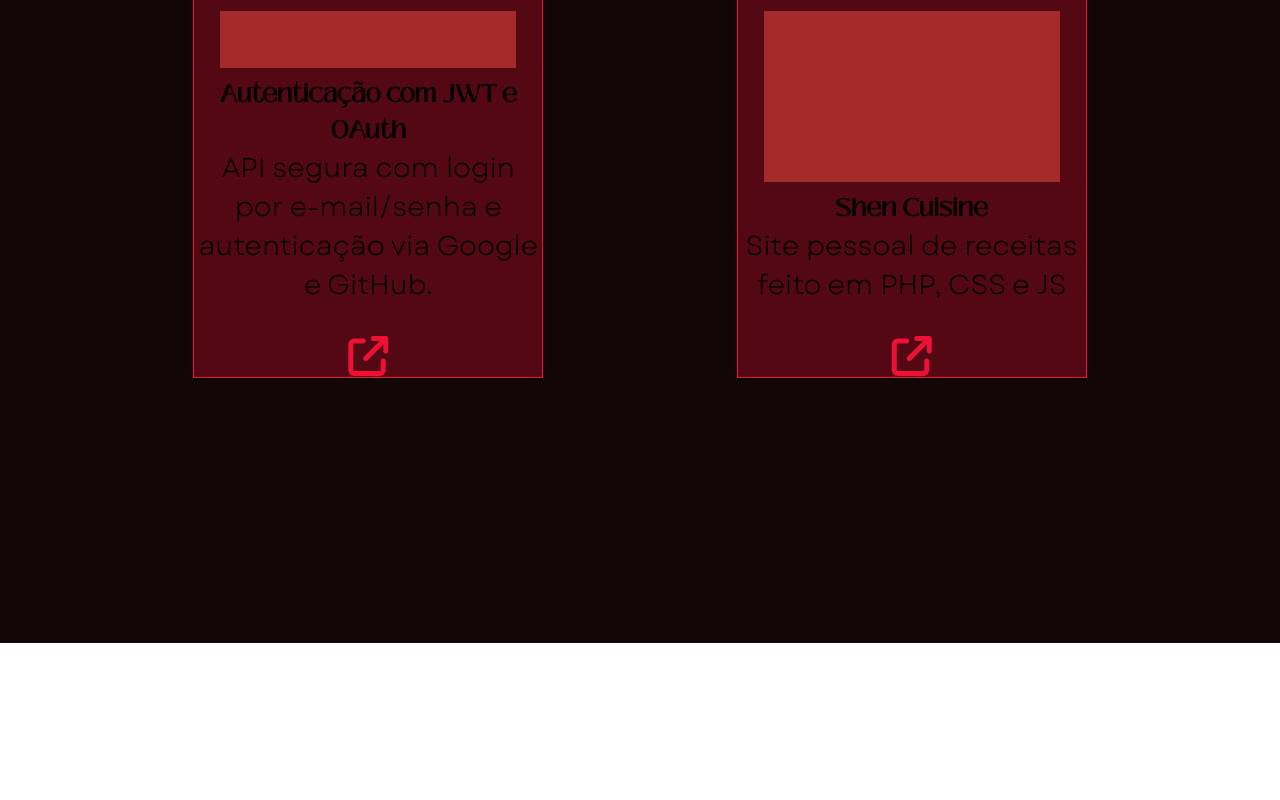
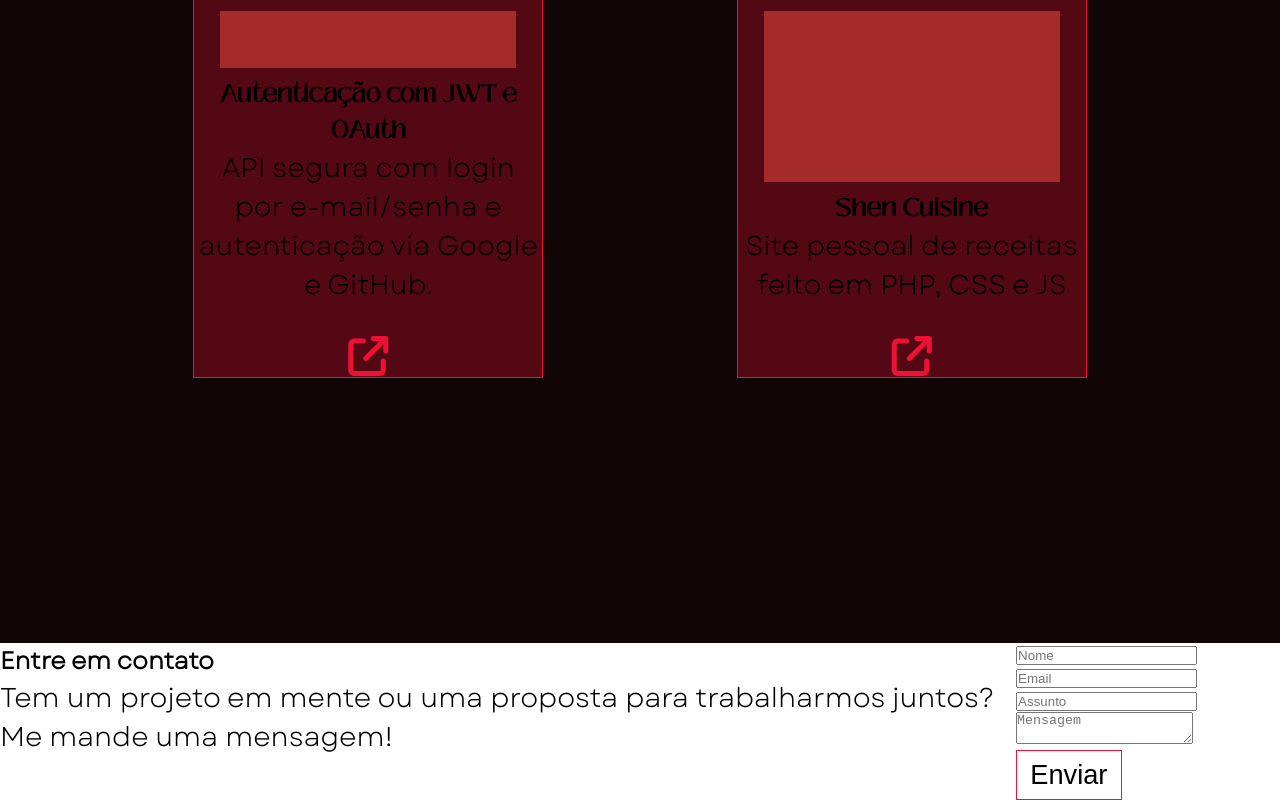
Before and after one commit to niellegs/Portfolio, a React (Vite) app in the folder portfolio/: page / in a window 1280 px wide. Shown: the part 2752-3552 px from the top of the page. Before the commit the page ends 3395 px from the top, so only its background shows below. Built offline with nearby package versions, Linux system fonts and the light colour scheme.

Commit message:
add - logica formulario

```diff
--- /dev/null
+++ b/portfolio/src/Components/Contact/Contact.tsx
@@ -0,0 +1,123 @@
+import { useState, useEffect } from "react";
+import "./Contact.css";
+
+function Contact() {
+  const [formData, setFormData] = useState({
+    name: "",
+    email: "",
+    subject: "",
+    message: "",
+  });
+  const [isFormValid, setIsFormValid] = useState(false);
+  const [formSubmitLoading, setFormSubmitLoading] = useState(false);
+  const [formSubmitted, setFormSubmitted] = useState(false);
+
+  const handleChange = (e: React.ChangeEvent<HTMLInputElement | HTMLTextAreaElement>) => {
+    setFormData({ ...formData, [e.target.name]: e.target.value });
+  };
+
+  const handleSubmit = async (e: React.FormEvent) => {
+    e.preventDefault();
+    if (isFormValid) {
+      setFormSubmitLoading(true);
+      try {
+        const response = await fetch("https://api.web3forms.com/submit", {
+          method: "POST",
+          headers: {
+            "Content-Type": "application/json",
+          },
+          body: JSON.stringify({
+            ...formData,
+            access_key: "64b4a9c9-3c53-4f30-bfb1-5ce13a3dd578",
+          }),
+        });
+
+        if (response.ok) {
+          setFormSubmitted(true);
+        } else {
+          alert("Erro ao enviar!");
+        }
+      } catch (e) {
+        alert("Erro: " + e);
+      } finally {
+        setFormSubmitLoading(false);
+      }
+    }
+  };
+
+  useEffect(() => {
+    const isValidEmail = (email: string) => {
+      const emailRegex = /^[^\s@]+@[^\s@]+\.[^\s@]+$/;
+      return emailRegex.test(email);
+    };
+
+    const isValid =
+      formData.name.trim() &&
+      formData.email.trim() &&
+      isValidEmail(formData.email) &&
+      formData.message.trim();
+
+    setIsFormValid(!!isValid);
+  }, [formData]);
+
+  return (
+    <div className="container_contact">
+      <div className="form_contact display-flex">
+        <div className="form_text">
+          <h2>Entre em contato</h2>
+          <p>Tem um projeto em mente ou uma proposta para trabalharmos juntos? Me mande uma mensagem!</p>
+        </div>
+        <form onSubmit={handleSubmit}>
+          <div className="form-group display-flex direction-column">
+            <div>
+              <input
+                type="text"
+                className="form_input"
+                name="name"
+                id="name"
+                placeholder="Nome"
+                value={formData.name}
+                onChange={handleChange}
+              />
+              <input
+                type="email"
+                className="form_input"
+                name="email"
+                id="email"
+                placeholder="Email"
+                value={formData.email}
+                onChange={handleChange}
+              />
+            </div>
+            <div>
+              <input
+                type="text"
+                className="form_input"
+                name="subject"
+                id="subject"
+                placeholder="Assunto"
+                value={formData.subject}
+                onChange={handleChange}
+              />
+            </div>
+            <div>
+              <textarea
+                name="message"
+                id="message"
+                placeholder="Mensagem"
+                value={formData.message}
+                onChange={handleChange}
+              ></textarea>
+            </div>
+          </div>
+          <button type="submit" disabled={formSubmitLoading}>
+            {formSubmitLoading ? "Enviando..." : "Enviar"}
+          </button>
+          {formSubmitted && <p>Mensagem enviada com sucesso!</p>}
+        </form>
+      </div>
+    </div>
+  );
+}
+
+export default Contact;
--- a/portfolio/src/Pages/Home/Home.tsx
+++ b/portfolio/src/Pages/Home/Home.tsx
@@ -7,6 +7,7 @@ import AboutMe from "../../Components/AboutMe/AboutMe";
 import Hobbies from "../../Components/Hobbies/Hobbies";
 import Skills from "../../Components/Skills/Skills";
 import Portfolio from "../../Components/Portfolio/Portfolio";
+import Contact from "../../Components/Contact/Contact";
 
 function Home() {
     return (
@@ -17,6 +18,7 @@ function Home() {
         <Hobbies />
         <Skills />
         <Portfolio />
+        <Contact />
         </>
     )
 }
```
Also changed, not shown: portfolio/src/Components/Contact/Contact.css (added).
